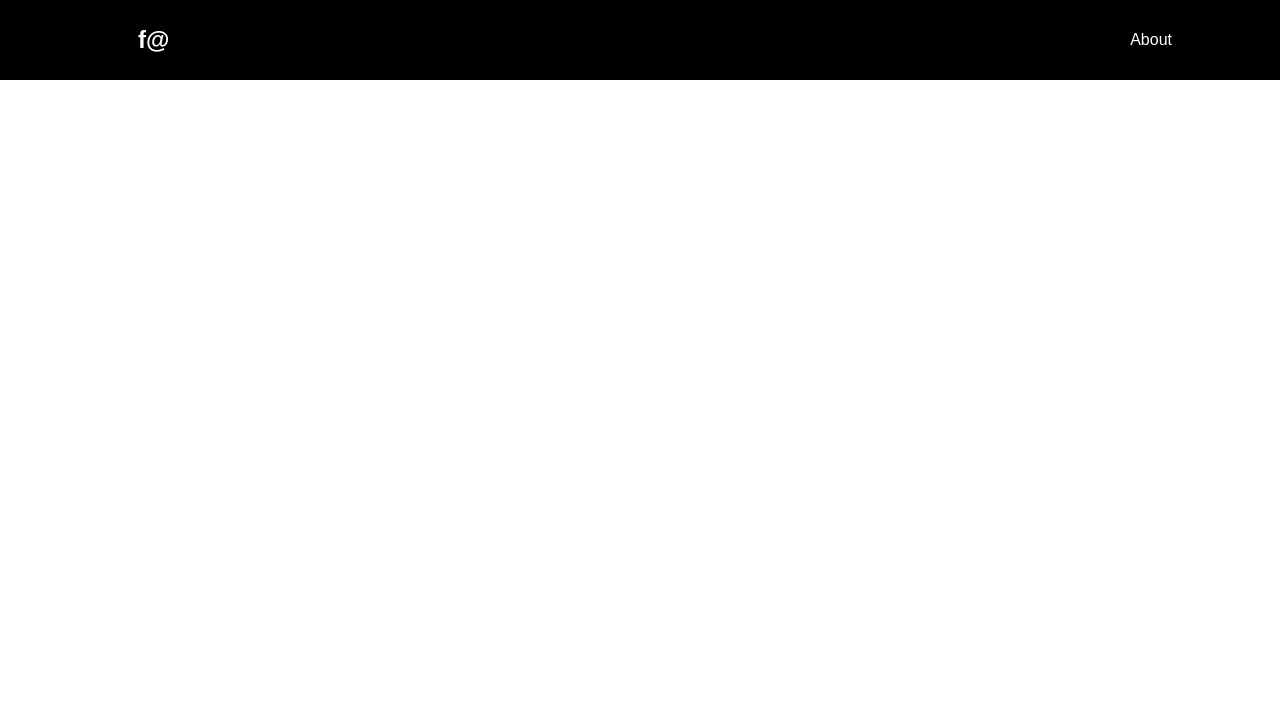
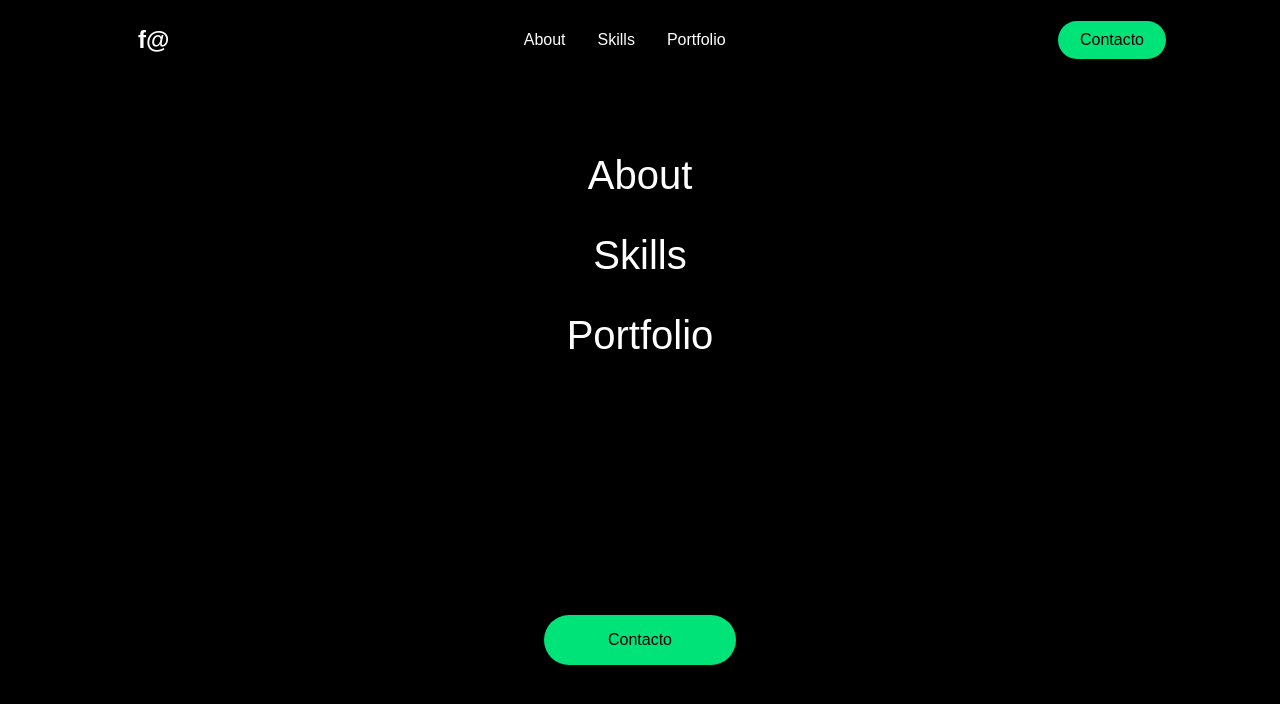
Before and after one commit to FacuAlcorta/portfolio, a React (Create React App) app: page / in a window 1280 px wide. Shown: the top 704 px of the page. Built offline with nearby package versions, Linux system fonts and the light colour scheme.

Commit message:
Agregado de sidebar

```diff
--- a/src/App.js
+++ b/src/App.js
@@ -2,10 +2,12 @@ import React from 'react'
 import './App.css';
 import Navbar from './components/Navbar';
 import { BrowserRouter as Router } from 'react-router-dom';
+import Sidebar from './components/Sidebar';
 
 const App = () => {
   return (
     <Router>
+        <Sidebar />
         <Navbar />
     </Router>
   )
--- a/src/components/Navbar/NavbarElements.js
+++ b/src/components/Navbar/NavbarElements.js
@@ -84,3 +84,31 @@ export const NavLinks = styled(LinkS)`
         border-bottom: 3px solid red;
     }
 `
+
+export const NavBtn = styled.nav`
+    display: flex;
+    align-items: center;
+
+    @media screen and (max-width: 768px){
+        display: none;
+    }
+`
+
+export const NavBtnLink = styled(LinkR)`
+    border-radius: 50px;
+    background: #00e379;
+    white-space: nowrap;
+    padding: 10px 22px;
+    color: #000;
+    font-size: 1rem;
+    border: none;
+    cursor: pointer;
+    transition: all 0.3s ease-in-out;
+    text-decoration: none;
+
+    &:hover{
+        transition: all 0.3s ease-in-out;
+        background: #fff;
+        color: #000;
+    }
+`
--- a/src/components/Navbar/index.js
+++ b/src/components/Navbar/index.js
@@ -1,6 +1,6 @@
 import React from 'react'
 import { FaBars } from 'react-icons/fa'
-import { Nav, NavLogo, NavbarContainer, MobileIcon, NavItem, NavMenu, NavLinks } from './NavbarElements'
+import { Nav, NavLogo, NavbarContainer, MobileIcon, NavItem, NavMenu, NavLinks, NavBtn, NavBtnLink } from './NavbarElements'
 
 const Navbar = () => {
   return (
@@ -15,7 +15,16 @@ const Navbar = () => {
                   <NavItem>
                     <NavLinks to="about">About</NavLinks>
                   </NavItem>
+                  <NavItem>
+                    <NavLinks to="skills">Skills</NavLinks>
+                  </NavItem>
+                  <NavItem>
+                    <NavLinks to="portfolio">Portfolio</NavLinks>
+                  </NavItem>
                 </NavMenu>
+                  <NavBtn>
+                    <NavBtnLink to="/contacto">Contacto</NavBtnLink>
+                  </NavBtn>
             </NavbarContainer>
         </Nav>
     </>
--- /dev/null
+++ b/src/components/Sidebar/SidebarElements.js
@@ -0,0 +1,90 @@
+import styled from "styled-components";
+import { FaTimes } from "react-icons/fa";
+import { Link as LinkR } from "react-router-dom";
+import { Link as LinkS } from "react-scroll";
+
+export const SidebarContainer = styled.aside`
+    position: fixed;
+    z-idex: 999;
+    width: 100%;
+    height: 100%;
+    background-color: #000;
+    display: grid;
+    align-items: center;
+    top: 0;
+    left: 0;
+    transition: 0.3s ease-in-out;
+    /*opacity: ${({isOpen}) => (isOpen ? '100%' : '0')}
+    top: ${({isOpen}) => (isOpen ? '0' : '-100%')}*/
+    top: 0;
+`
+
+export const CloseIcon = styled(FaTimes)`
+    color: #fff;
+`
+
+export const Icon = styled.div`
+    position: absolute;
+    top: 1.2rem;
+    right: 1.5rem;
+    background: transparent;
+    cursor: pointer;
+    outline: none;
+`
+
+export const SidebarWrapper = styled.div`
+    color: #fff;
+`
+
+export const SidebarMenu = styled.ul`
+    display: grid;
+    grid-template-colum: 1fr;
+    grid-template-rows: repeat(6, 80px);
+    text-align: center;
+
+    @media screen and (max-width: 480px){
+        grid-template-rows: repeat(6, 60px);
+    }
+`
+
+export const SidebarLink = styled(LinkS)`
+    display: flex;
+    align-items: center;
+    justify-content: center;
+    font-size: 2.5rem;
+    text-decoration: none;
+    list-style: none;
+    transition: 0.2s ease-in-out;
+    color: #fff;
+    cursor: pointer;
+
+    &:hover {
+        color: #00e379;
+        transition: 0.3s ease-in-out;
+    }
+`
+
+export const SidebarBtnWrapper = styled.div`
+    display: flex;
+    justify-content: center;
+`
+
+export const SidebarRoute = styled(LinkR)`
+    border-radius: 50px;
+    background: #00e379;
+    white-space: nowrap;
+    padding: 16px 64px;
+    color: #000;
+    font-size: 16px;
+    border: none;
+    outline: none;
+    cursor: pointer;
+    text-decoration: none;
+    transition: 0.2s ease-in-out;
+
+    &:hover{
+        transition: all 0.3s ease-in-out;
+        background: #fff;
+        color: #000;
+    }
+`
--- /dev/null
+++ b/src/components/Sidebar/index.js
@@ -0,0 +1,32 @@
+import React from 'react'
+import { SidebarContainer, Icon, CloseIcon, SidebarWrapper, SidebarMenu, SidebarLink, SidebarBtnWrapper, SidebarRoute } from './SidebarElements'
+
+const Sidebar = () => {
+  return (
+    <SidebarContainer>
+        <Icon>
+            <CloseIcon />
+        </Icon>
+        <SidebarWrapper>
+          <SidebarMenu>
+            <SidebarLink to="about">
+              About
+            </SidebarLink>
+            <SidebarLink to="skills">
+              Skills
+            </SidebarLink>
+            <SidebarLink to="portfolio">
+              Portfolio
+            </SidebarLink>
+          </SidebarMenu>
+          <SidebarBtnWrapper>
+            <SidebarRoute to="contacto">
+              Contacto
+            </SidebarRoute>
+          </SidebarBtnWrapper>
+        </SidebarWrapper>
+    </SidebarContainer>
+  )
+}
+
+export default Sidebar
```
